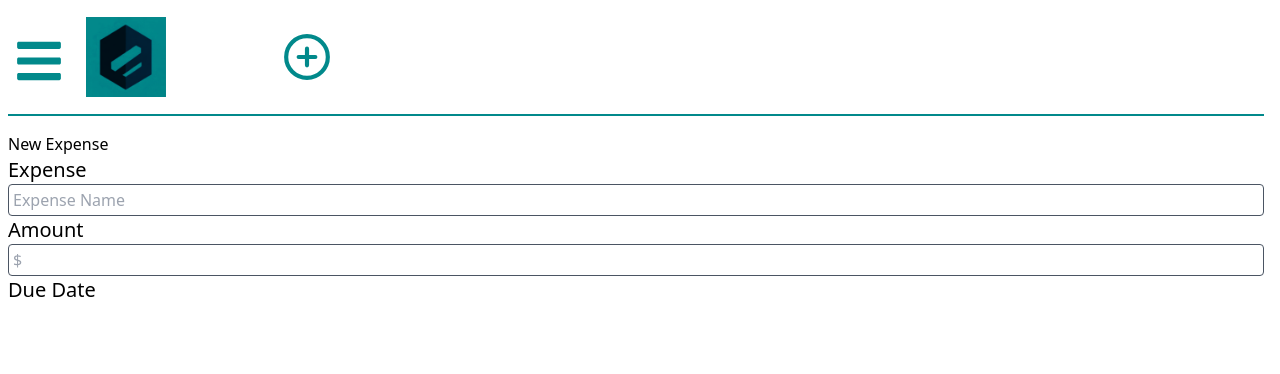
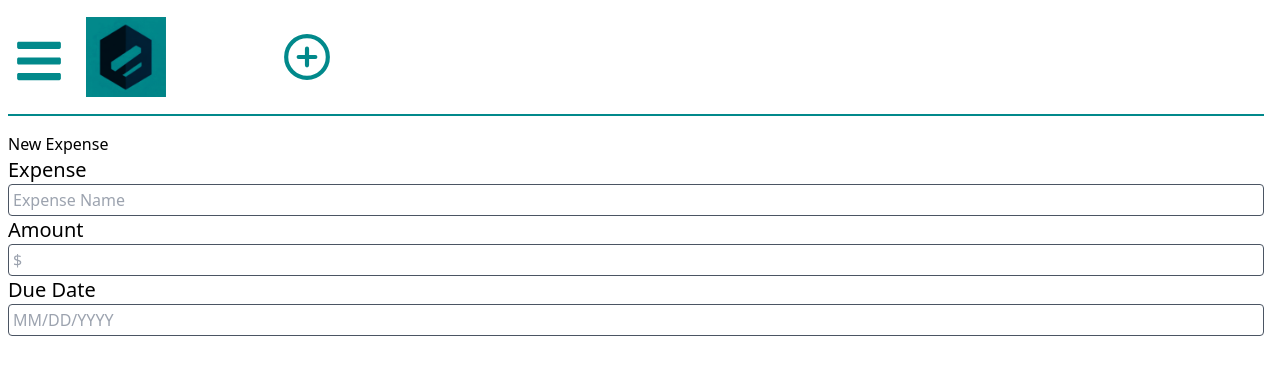
Before and after one commit to Garcia-Tony/budget-project, a React (Vite) app in the folder client/: page /new-expense in a window 1280 px wide. Shown: the top 374 px of the page. Built offline with nearby package versions, Linux system fonts and the light colour scheme.

Commit message:
Create functionality for the due date bar

```diff
--- a/client/src/pages/NewExpense.tsx
+++ b/client/src/pages/NewExpense.tsx
@@ -113,6 +113,13 @@ export function NewExpense() {
 
       <label className="block">
         <span className=" text-xl text-black">Due Date</span>
+        <input
+          required
+          name="Amount"
+          placeholder="MM/DD/YYYY"
+          type="text"
+          className="text-l block border border-gray-600 rounded p-1 h-8 w-full"
+        />
       </label>
 
       {isMenuOpen && (
```
